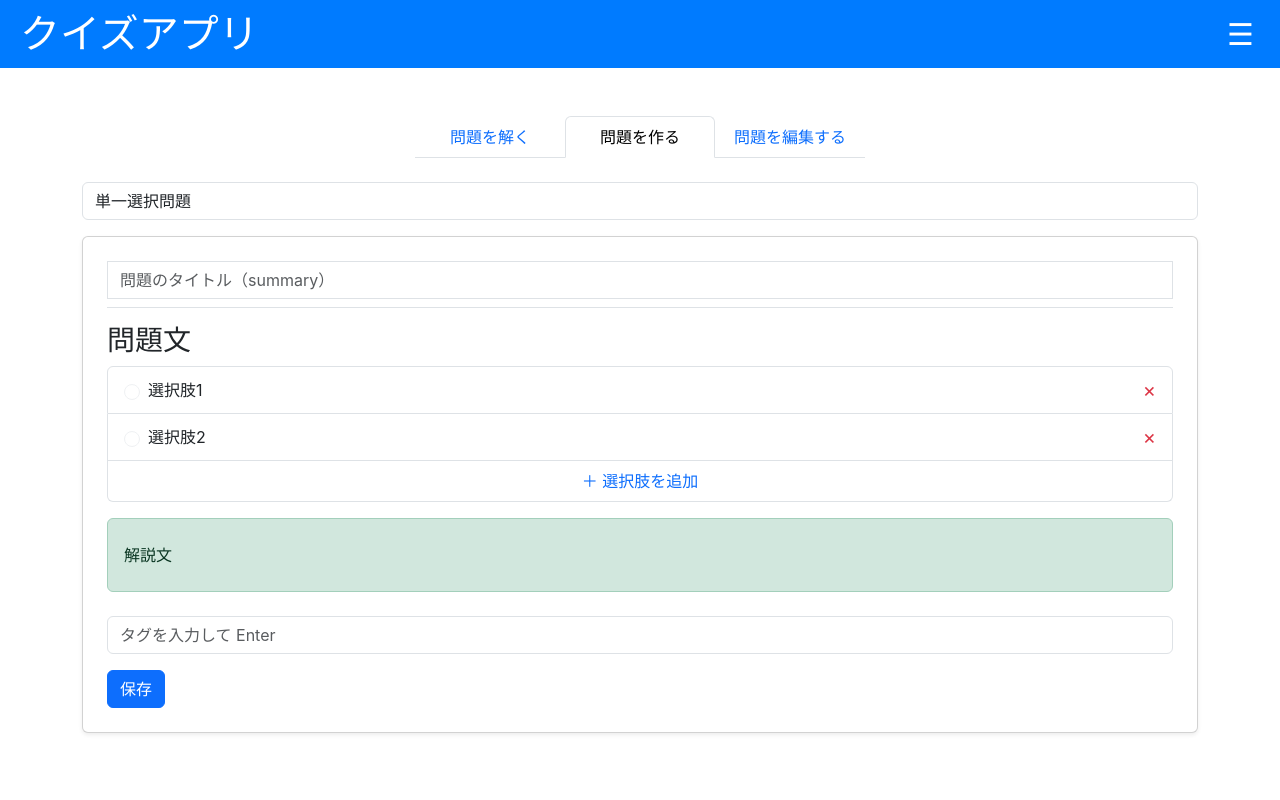
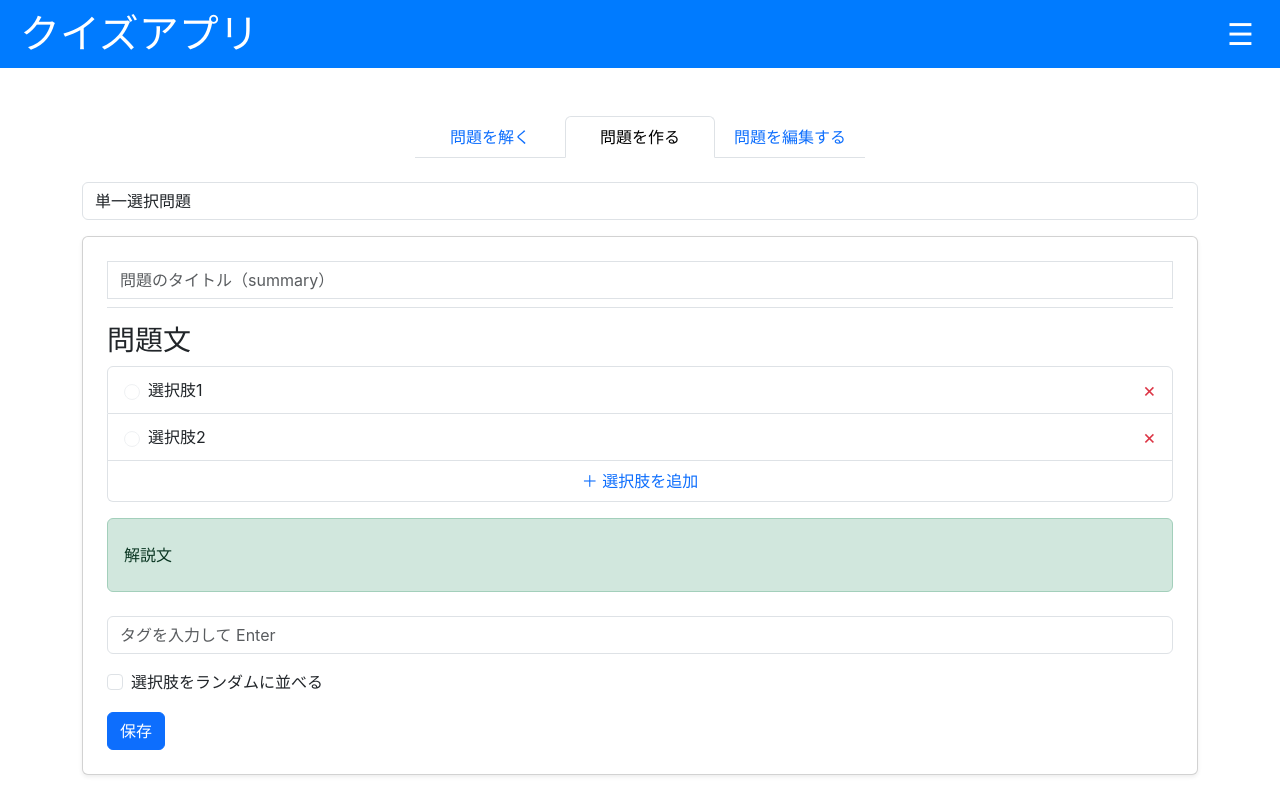
Before and after one commit to kanpurin/learning-app, a React app: page / in a window 1280 px wide. Both pictures are taken after a click on the button "問題を作る". Built offline with nearby package versions, Linux system fonts and the light colour scheme.

Commit message:
問題作成時にもランダム選択できるように

```diff
--- a/src/components/MultipleChoiceQuestion/MultipleChoiceCreator.js
+++ b/src/components/MultipleChoiceQuestion/MultipleChoiceCreator.js
@@ -214,6 +214,19 @@ const MultipleChoiceCreator = ({ questions, setQuestions }) => {
         question={question}
       />
 
+      <div className="form-check mt-3">
+        <input
+          className="form-check-input"
+          type="checkbox"
+          id="shuffleOption"
+          checked={question.random || false}
+          onChange={(e) => setQuestion({ ...question, random: e.target.checked })}
+        />
+        <label className="form-check-label" htmlFor="shuffleOption">
+          選択肢をランダムに並べる
+        </label>
+      </div>
+
       <button className="btn btn-primary mt-3" onClick={handleSave}>
         保存
       </button>
--- a/src/components/MultipleResponseQuestion/MultipleResponseCreator.js
+++ b/src/components/MultipleResponseQuestion/MultipleResponseCreator.js
@@ -222,6 +222,19 @@ const MultipleResponseCreator = ({ questions, setQuestions }) => {
         question={question}
       />
 
+      <div className="form-check mt-3">
+        <input
+          className="form-check-input"
+          type="checkbox"
+          id="shuffleOption"
+          checked={question.random || false}
+          onChange={(e) => setQuestion({ ...question, random: e.target.checked })}
+        />
+        <label className="form-check-label" htmlFor="shuffleOption">
+          選択肢をランダムに並べる
+        </label>
+      </div>
+
       <button className="btn btn-primary mt-3" onClick={handleSave}>
         保存
       </button>
--- a/src/components/OrderingQuestion/OrderingCreator.js
+++ b/src/components/OrderingQuestion/OrderingCreator.js
@@ -225,6 +225,19 @@ const MultipleOrderCreator = ({ questions, setQuestions }) => {
         question={question}
       />
 
+      <div className="form-check mt-3">
+        <input
+          className="form-check-input"
+          type="checkbox"
+          id="shuffleOption"
+          checked={question.random || false}
+          onChange={(e) => setQuestion({ ...question, random: e.target.checked })}
+        />
+        <label className="form-check-label" htmlFor="shuffleOption">
+          選択肢をランダムに並べる
+        </label>
+      </div>
+
       <button className="btn btn-primary mt-3" onClick={handleSave}>
         保存
       </button>
```
